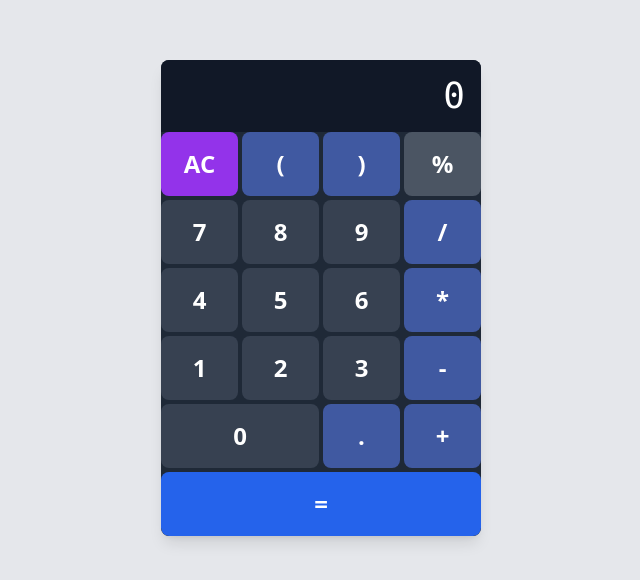
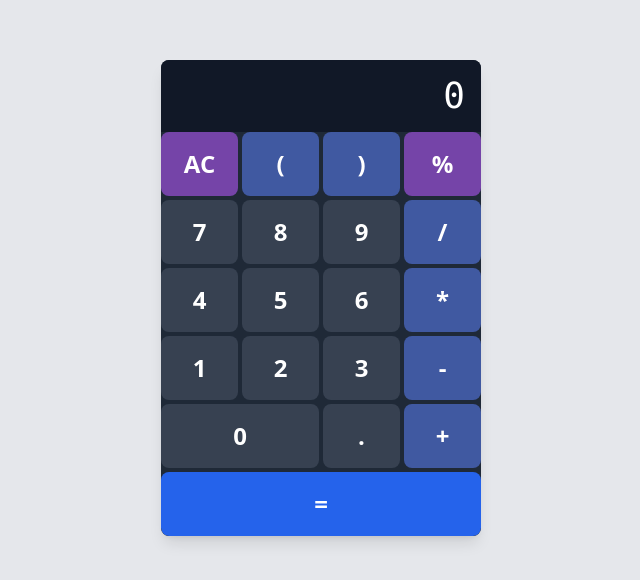
Before and after one commit to ZohalMirkhel/javascript-calculator-new, a React (Create React App) app: page / in a window 1280 px wide. Shown: the part 102-682 px from the top of the page, without its empty margins (319-959 px from the left). Built offline with nearby package versions, Linux system fonts and the light colour scheme.

Commit message:
Changed the style of the calculator.

```diff
--- a/src/App.js
+++ b/src/App.js
@@ -84,10 +84,10 @@ function Calculator() {
     <div className="w-80 max-w-sm mx-auto bg-gray-800 shadow-lg rounded-lg overflow-hidden">
       <div className="p-4 bg-gray-900 text-white text-right text-4xl font-mono">{displayValue}</div>
       <div className="grid grid-cols-4 gap-1">
-        <button onClick={handleClear} className="bg-purple-600 text-white text-2xl font-bold py-4 rounded-lg hover:bg-purple-700">AC</button>
+      <button onClick={handleClear} className="bg-[#7544A8] text-white text-2xl font-bold py-4 rounded-lg hover:bg-purple-800">AC</button>
         <button onClick={() => handleOperator('(')} className="bg-[#4059A1] text-white text-2xl font-bold py-4 rounded-lg hover:bg-[#314887]">(</button>
         <button onClick={() => handleOperator(')')} className="bg-[#4059A1] text-white text-2xl font-bold py-4 rounded-lg hover:bg-[#314887]">)</button>
-        <button onClick={() => handleOperator('%')} className="bg-gray-600 text-white text-2xl font-bold py-4 rounded-lg hover:bg-gray-700">%</button>
+        <button onClick={() => handleOperator('%')} className="bg-[#7544A8] text-white text-2xl font-bold py-4 rounded-lg hover:bg-purple-800">%</button>
 
         <button onClick={() => handleDigit('7')} className="bg-gray-700 text-white text-2xl font-bold py-4 rounded-lg hover:bg-gray-600">7</button>
         <button onClick={() => handleDigit('8')} className="bg-gray-700 text-white text-2xl font-bold py-4 rounded-lg hover:bg-gray-600">8</button>
@@ -105,7 +105,7 @@ function Calculator() {
         <button onClick={() => handleOperator('-')} className="bg-[#4059A1] text-white text-2xl font-bold py-4 rounded-lg hover:bg-[#314887]">-</button>
 
         <button onClick={() => handleDigit('0')} className="col-span-2 bg-gray-700 text-white text-2xl font-bold py-4 rounded-lg hover:bg-gray-600">0</button>
-        <button onClick={() => handleDigit('.')} className="bg-[#4059A1] text-white text-2xl font-bold py-4 rounded-lg hover:bg-[#314887]">.</button>
+        <button onClick={() => handleDigit('.')} className="bg-gray-700 text-white text-2xl font-bold py-4 rounded-lg hover:bg-gray-600">.</button>
         <button onClick={() => handleOperator('+')} className="bg-[#4059A1] text-white text-2xl font-bold py-4 rounded-lg hover:bg-[#314887]">+</button>
 
         <button onClick={handleEquals} className="col-span-4 bg-blue-600 text-white text-2xl font-bold py-4 rounded-lg hover:bg-blue-700">=</button>
```
